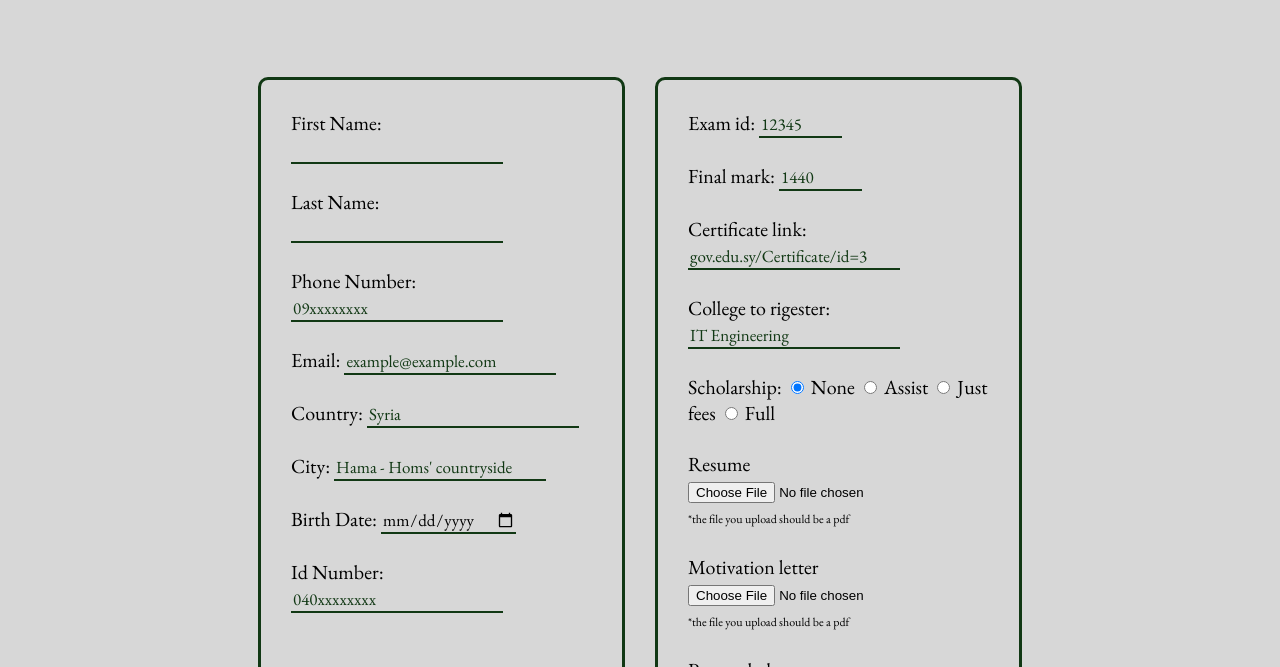
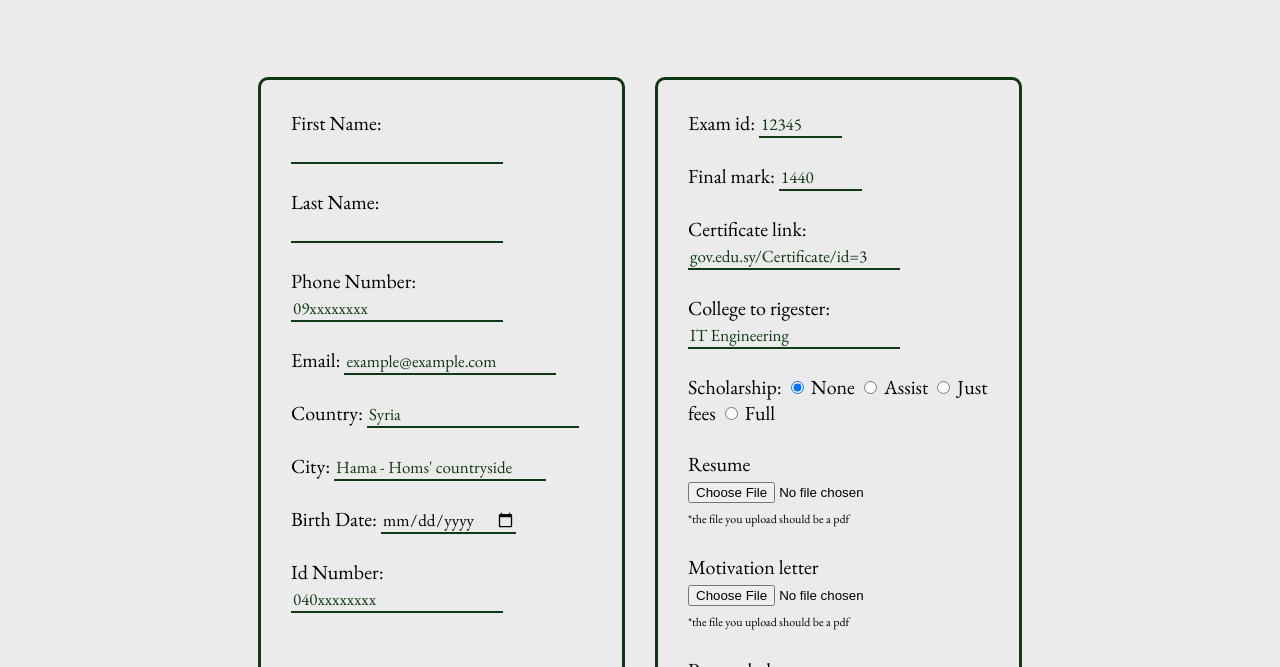
Before and after one commit to diaa07/html-css, a plain HTML site: page index.html in a window 1280 px wide. Shown: the part 123-790 px from the top of the page. Drawn offline with nearby package versions, Linux system fonts and the light colour scheme.

Commit message:
Update index.html

```diff
--- a/index.html
+++ b/index.html
@@ -19,7 +19,7 @@
 
 </head>
 
-<body style="background-color: rgb(215, 215, 215);">
+<body style="background-color: rgb(235, 235, 235);">
     <header class="header">
         <div class="left-sec"></div>
         <div class="mid-sec">
```
